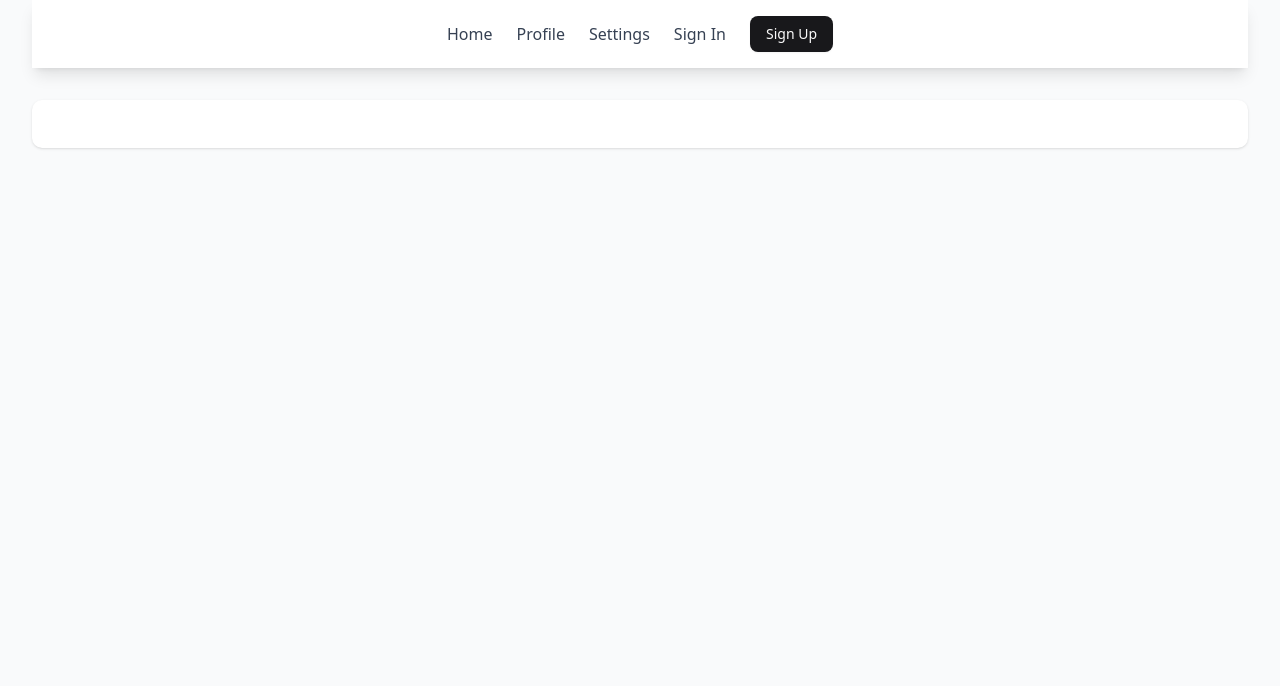
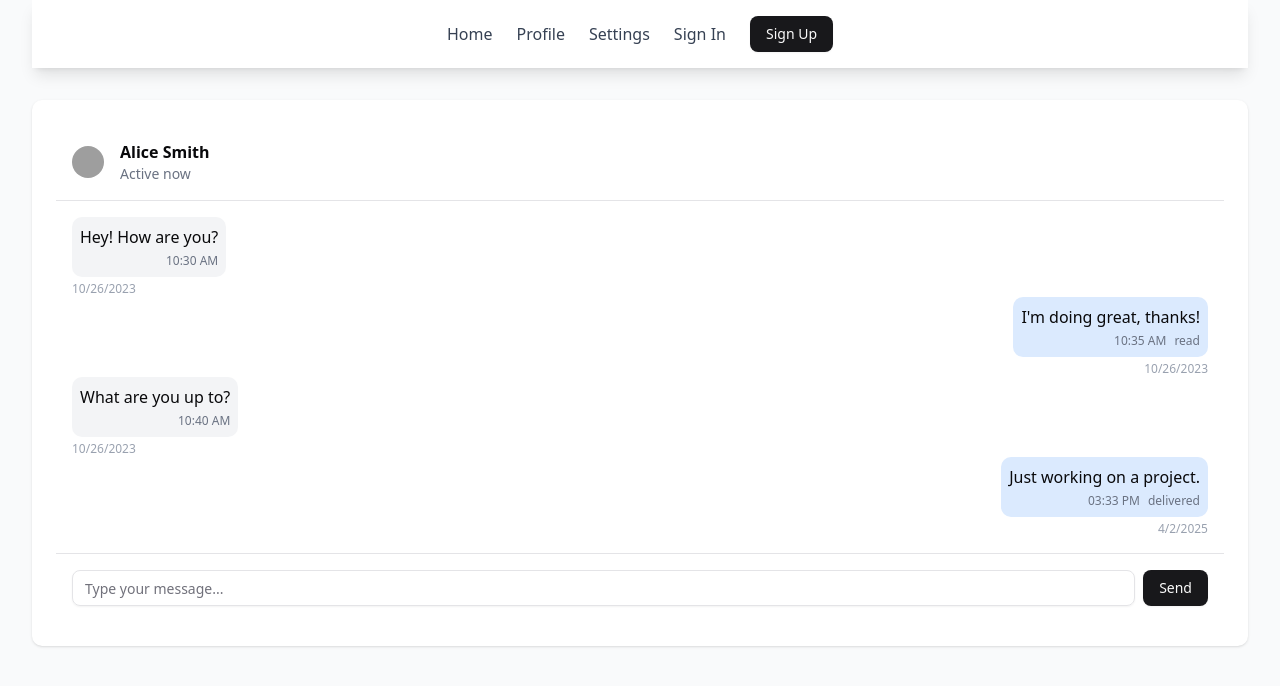
Before and after one commit to depi-convo/convo, a React (Vite) app in the folder frontend/: page / in a window 1280 px wide. Shown: the top 686 px of the page. Built offline with nearby package versions, Linux system fonts and the light colour scheme; grey boxes are pictures that could not be loaded.

Commit message:
Implemented Chatbox

```diff
--- a/frontend/src/App.jsx
+++ b/frontend/src/App.jsx
@@ -4,6 +4,13 @@ import Settings from "@/pages/Settings";
 import Signin from "@/pages/Signin";
 import Signup from "@/pages/Signup";
 import Navigation from "@/components/Navbar";
+import Chatbox from "./components/Chatbox";
+
+const myContact = {
+  name: "Alice Smith",
+  profilePic: "URL_TO_PROFILE_PICTURE", // Replace with a real URL
+  isActive: true,
+};
 
 function App() {
   return (
@@ -12,6 +19,7 @@ function App() {
         <div className="max-w-7xl mx-auto px-4 sm:px-6 lg:px-8">
           <Navigation />
           <div className="mt-8 bg-white rounded-lg shadow p-6">
+            <Chatbox contact={myContact} />
             <Routes>
               <Route path="/" />
               <Route path="/profile" element={<Profile />} />
--- /dev/null
+++ b/frontend/src/components/Chatbox.jsx
@@ -0,0 +1,141 @@
+import React, { useState, useRef, useEffect } from "react";
+import { Input } from "@/components/ui/input";
+import { Button } from "@/components/ui/button";
+import { ScrollArea } from "@/components/ui/scroll-area";
+import { Avatar, AvatarImage, AvatarFallback } from "@/components/ui/avatar";
+import { cn } from "@/lib/utils";
+
+const Chatbox = ({ contact }) => {
+  // Receive contact info as prop
+  const [messages, setMessages] = useState([
+    {
+      text: "Hey! How are you?",
+      sender: "other",
+      timestamp: new Date("2023-10-26T10:30:00Z"),
+      read: true,
+    },
+    {
+      text: "I'm doing great, thanks!",
+      sender: "user",
+      timestamp: new Date("2023-10-26T10:35:00Z"),
+      read: true,
+    },
+    {
+      text: "What are you up to?",
+      sender: "other",
+      timestamp: new Date("2023-10-26T10:40:00Z"),
+      read: false,
+    },
+    {
+      text: "Just working on a project.",
+      sender: "user",
+      timestamp: new Date(),
+      read: false,
+    },
+  ]);
+  const [input, setInput] = useState("");
+  const scrollRef = useRef(null);
+
+  const handleInputChange = (e) => {
+    setInput(e.target.value);
+  };
+
+  const handleSendMessage = () => {
+    if (input.trim() !== "") {
+      const newMessage = {
+        text: input,
+        sender: "user",
+        timestamp: new Date(),
+        read: false,
+      };
+      setMessages([...messages, newMessage]);
+      setInput("");
+    }
+  };
+
+  useEffect(() => {
+    if (scrollRef.current) {
+      scrollRef.current.scrollTop = scrollRef.current.scrollHeight;
+    }
+  }, [messages]);
+
+  const formatTime = (date) => {
+    return date.toLocaleTimeString([], { hour: "2-digit", minute: "2-digit" });
+  };
+
+  const formatDate = (date) => {
+    return date.toLocaleDateString();
+  };
+
+  return (
+    // Header (avatar & active status)
+    <div className="flex flex-col h-full">
+      <div className="p-4 border-b flex items-center space-x-4">
+        <Avatar>
+          <AvatarImage src={contact.profilePic} alt={contact.name} />
+          <AvatarFallback>
+            {contact.name.charAt(0).toUpperCase()}
+          </AvatarFallback>
+        </Avatar>
+        <div>
+          <h2 className="font-semibold">{contact.name}</h2>
+          <p className="text-sm text-gray-500">
+            {contact.isActive ? "Active now" : "Offline"}
+          </p>
+        </div>
+      </div>
+
+      {/* Chatbox */}
+      <ScrollArea className="flex-1 p-4 space-y-2">
+        <div ref={scrollRef}>
+          {messages.map((message, index) => (
+            <div
+              key={index}
+              className={cn(
+                "flex flex-col",
+                message.sender === "user" ? "items-end" : "items-start",
+              )}
+            >
+              <div
+                className={cn(
+                  "p-2 rounded-lg max-w-[70%]",
+                  message.sender === "user" ? "bg-blue-100" : "bg-gray-100",
+                )}
+              >
+                {message.text}
+                <div className="text-xs text-gray-500 mt-1 flex items-center justify-end">
+                  {formatTime(message.timestamp)}
+                  {message.sender === "user" && (
+                    <span className="ml-2">
+                      {message.read ? "read" : "delivered"}
+                    </span>
+                  )}
+                </div>
+              </div>
+              <p className="text-xs text-gray-400 mt-1">
+                {formatDate(message.timestamp)}
+              </p>
+            </div>
+          ))}
+        </div>
+      </ScrollArea>
+
+      {/* Input box */}
+      <div className="p-4 border-t flex space-x-2">
+        <Input
+          value={input}
+          onChange={handleInputChange}
+          placeholder="Type your message..."
+          onKeyDown={(e) => {
+            if (e.key === "Enter") {
+              handleSendMessage();
+            }
+          }}
+        />
+        <Button onClick={handleSendMessage}>Send</Button>
+      </div>
+    </div>
+  );
+};
+
+export default Chatbox;
```
